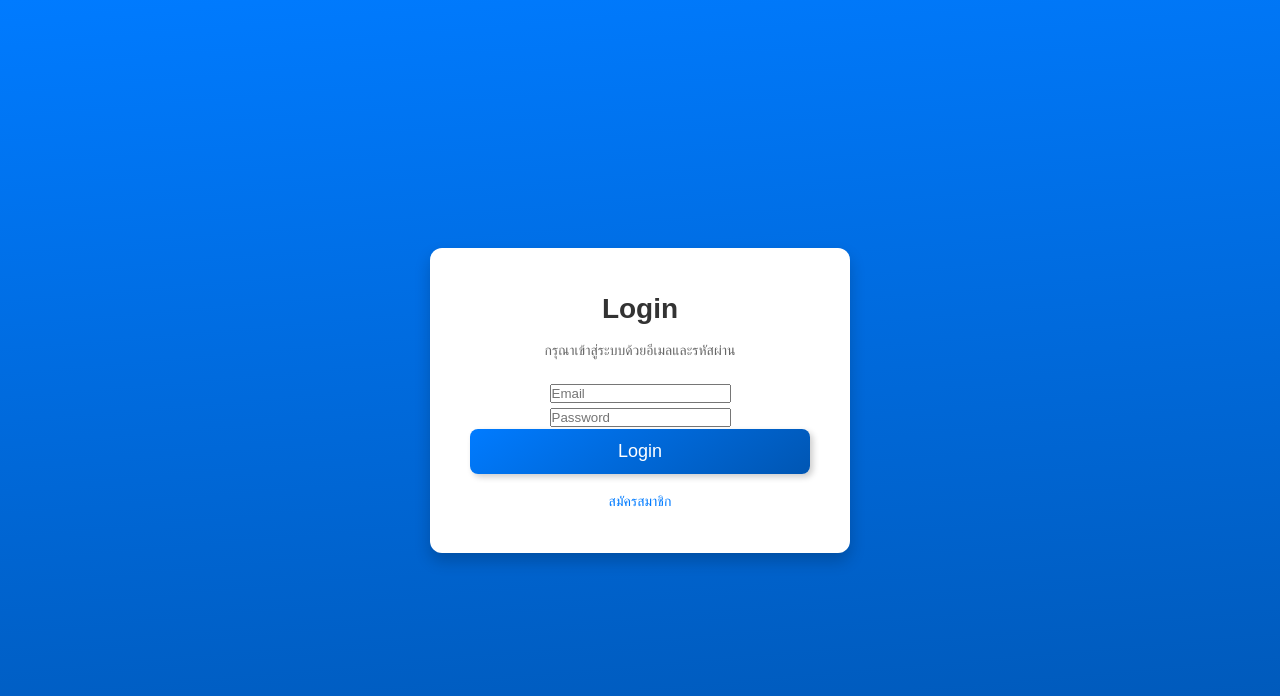
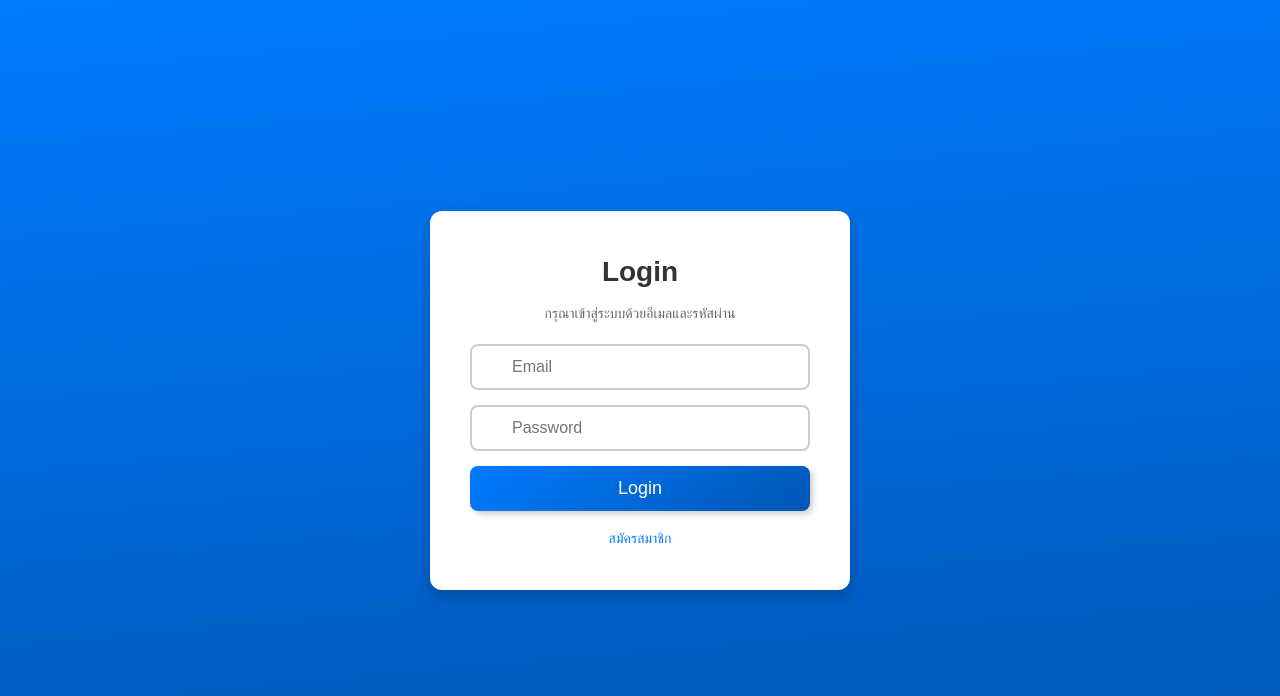
Before and after one commit to Manussavee03/Project-Local-App, a React (Vite) app: page / in a window 1280 px wide. Shown: the top 696 px of the page. Built offline with nearby package versions, Linux system fonts and the light colour scheme.

Commit message:
แก้ ช่องให้กรอก email กับ password มันเล็กลง ให้เป็นปกติ

```diff
--- a/package.json
+++ b/package.json
@@ -10,7 +10,7 @@
     "preview": "vite preview"
   },
   "dependencies": {
-    "firebase": "^11.4.0",
+    "firebase": "^11.5.0",
     "react": "^19.0.0",
     "react-dom": "^19.0.0",
     "react-firebase-hooks": "^5.1.1",
--- a/src/App.jsx
+++ b/src/App.jsx
@@ -137,13 +137,22 @@ function Login_() {
         <form className="auth-form" onSubmit={handleSubmit}>
           <h2>Login</h2>
           <p>กรุณาเข้าสู่ระบบด้วยอีเมลและรหัสผ่าน</p>
-          <input type="email" name="email" placeholder="Email" onChange={handleChange} value={formData.email} />
-          <input type="password" name="password" placeholder="Password" onChange={handleChange} value={formData.password} />
+
+          <div class="input-group">
+            <input type="email" name="email" placeholder="Email" onChange={handleChange} value={formData.email} />
+          </div>
+
+          <div class="input-group">
+            <input type="password" name="password" placeholder="Password" onChange={handleChange} value={formData.password} />
+          </div>
+
           <button type="submit" className="auth-btn">Login</button>
           {errorMessage && <p className="error-message">{errorMessage}</p>}
           <div className="extra-links">
             <Link to="/register">สมัครสมาชิก</Link>
           </div>
+
+
         </form>
       </div>
     </div>
@@ -185,9 +194,19 @@ function Register() {
         <form className="auth-form" onSubmit={handleRegister}>
           <h2>Register</h2>
           <p>กรอกข้อมูลเพื่อสมัครสมาชิก</p>
-          <input type="email" name="email" placeholder="Email" onChange={handleChange} value={formData.email} />
-          <input type="password" name="password" placeholder="Password" onChange={handleChange} value={formData.password} />
-          <input type="password" name="confirmPassword" placeholder="Confirm Password" onChange={handleChange} value={formData.confirmPassword} />
+
+          <div class="input-group">
+            <input type="email" name="email" placeholder="Email" onChange={handleChange} value={formData.email} />
+          </div>
+
+          <div class="input-group">
+            <input type="password" name="password" placeholder="Password" onChange={handleChange} value={formData.password} />
+          </div>
+
+          <div class="input-group">
+            <input type="password" name="confirmPassword" placeholder="Confirm Password" onChange={handleChange} value={formData.confirmPassword} />
+          </div>
+
           <button type="submit" className="auth-btn">สมัครสมาชิก</button>
           {errorMessage && <p className="error-message">{errorMessage}</p>}
           <div className="extra-links">
```
Also changed, not shown: 1 other file (tests, documents, lock files or other folders).
